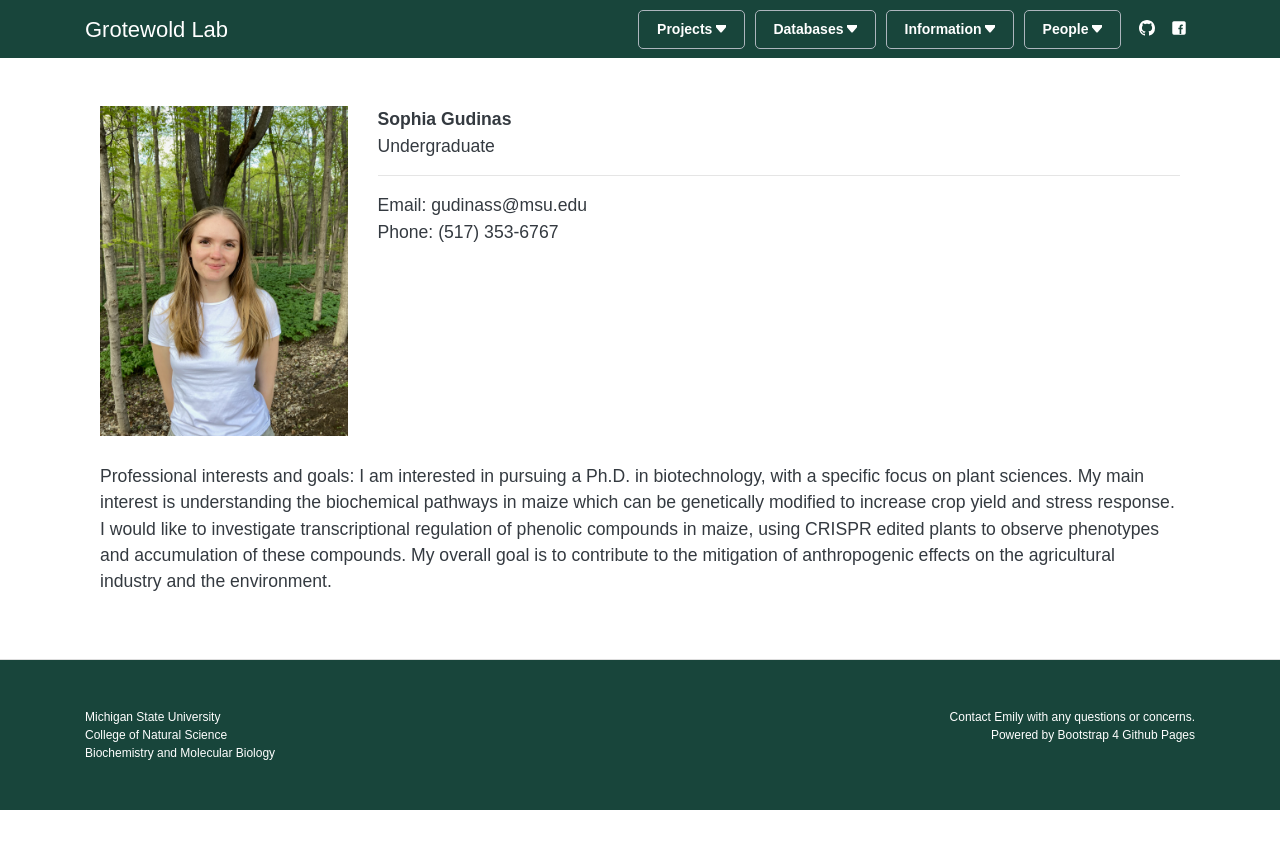
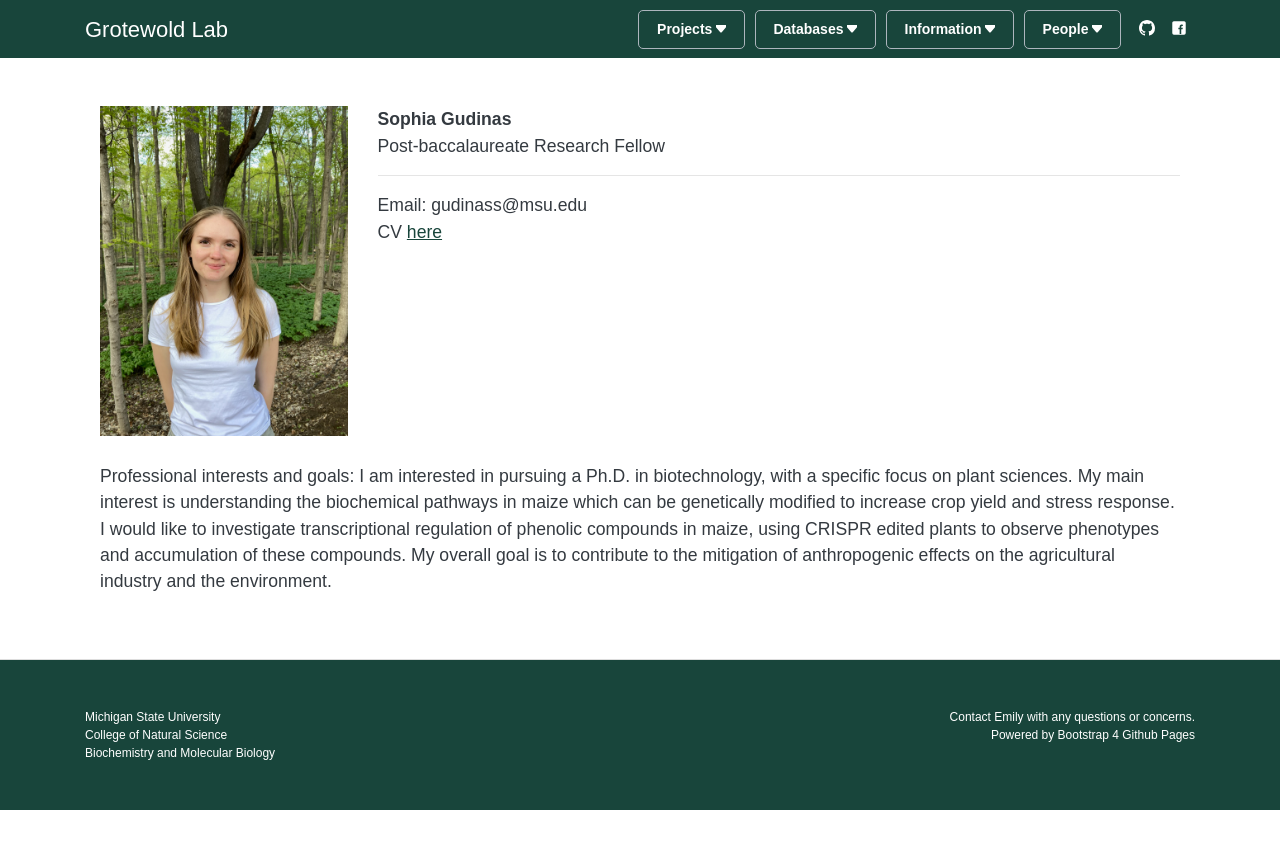
Before and after one commit to grotewold-lab/grotewold-lab.github.io, a Jekyll site: the page built from people/sophia_gudinas.md, in a window 1280 px wide. Shown: the top 849 px of the page. Built offline with Jekyll 4.4.1, drawn with Linux system fonts in a browser that asks for light colours.

Commit message:
Update sophia_gudinas.md

```diff
--- a/people/sophia_gudinas.md
+++ b/people/sophia_gudinas.md
@@ -2,10 +2,10 @@
 layout: person
 permalink: /sophia-gudinas
 title: Sophia Gudinas
-position: Undergraduate
+position: Post-baccalaureate Research Fellow
 image: Gudinas_Sophia.jpg
 email: gudinass@msu.edu
-phone: (517) 353-6767
+cv: Sophia Gudinas CV  .pdf
 
 ---
 
```
